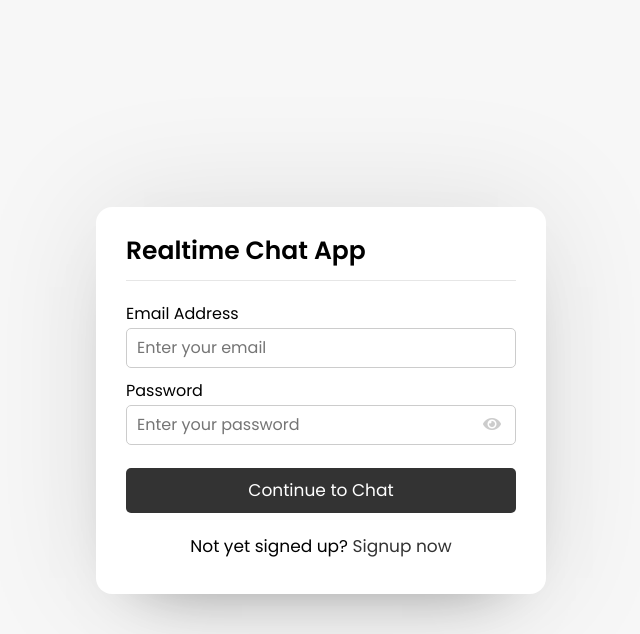
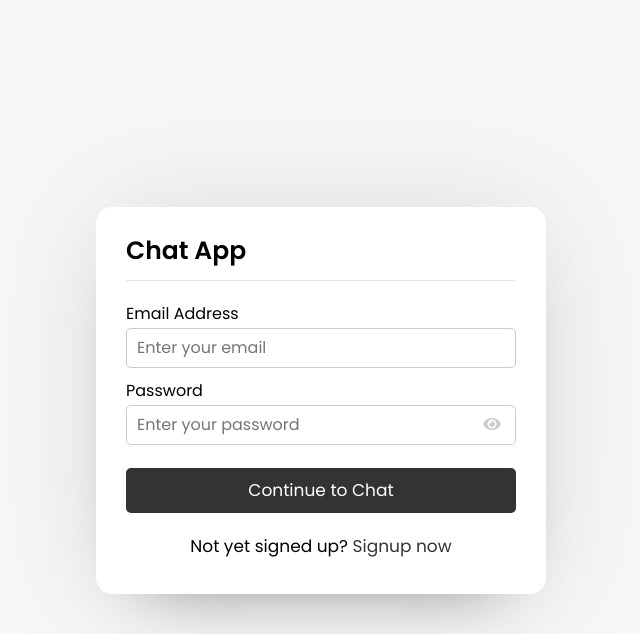
Before and after one commit to suryasen86/php-sql-chat-app-, a PHP site: page /login.php in a window 1280 px wide. Shown: the top 634 px of the page, without its empty margins (319-959 px from the left). Run offline with PHP 8.4, Linux system fonts and the light colour scheme.

Commit message:
intial commit

```diff
--- a/login.php
+++ b/login.php
@@ -9,7 +9,7 @@
 <body>
   <div class="wrapper">
     <section class="form login">
-      <header>Realtime Chat App</header>
+      <header>Chat App</header>
       <form action="#" method="POST" enctype="multipart/form-data" autocomplete="off">
         <div class="error-text"></div>
         <div class="field input">
```
